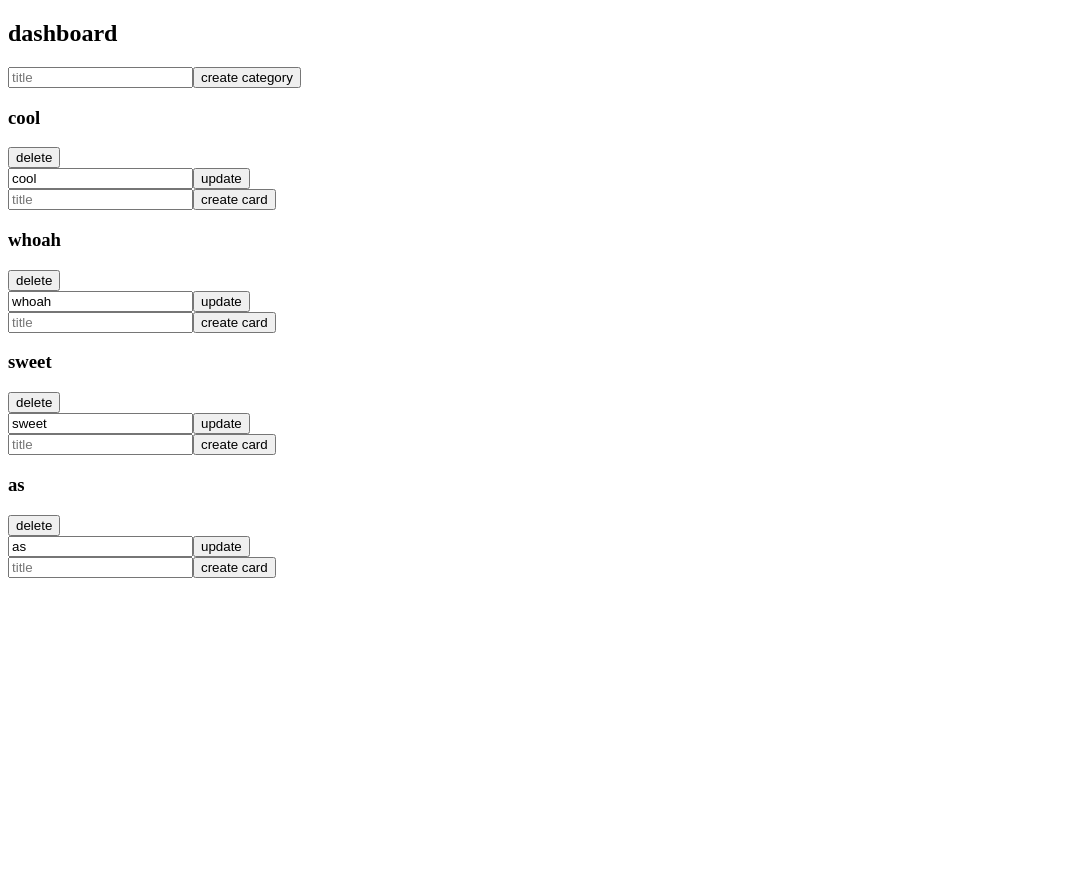
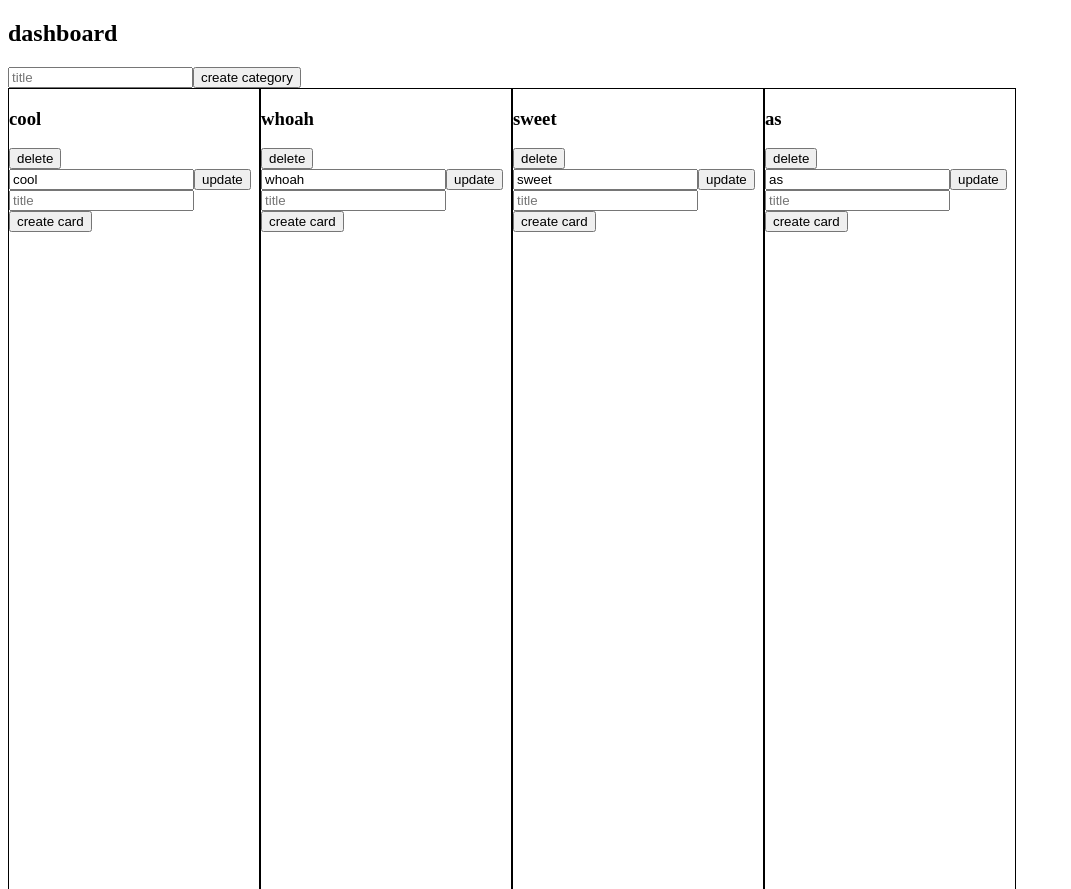
Before and after one commit to npisciotti1/redux-demo-cf, a React app: page / in a window 1280 px wide. Shown: the top 889 px of the page, without its empty margins (0-1071 px from the left). Before the commit the page ends 800 px from the top, so only its background shows below. Built offline with nearby package versions, Linux system fonts and the light colour scheme.

Commit message:
added import statement in dashboard-container

```diff
--- a/src/component/dashboard-container/_dashboard-container.scss
+++ b/src/component/dashboard-container/_dashboard-container.scss
@@ -1,4 +1,6 @@
 .category-item {
+  display: inline-block;
   width: 250px;
   height: 100vh;
+  border: 1px solid black;
 }
--- a/src/component/dashboard-container/index.js
+++ b/src/component/dashboard-container/index.js
@@ -4,6 +4,8 @@ import {categoryCreate as categoryActionCreate} from '../../action/category-acti
 
 import CategoryForm from '../category-form'
 import CategoryItem from '../category-item'
+
+import './_dashboard-container.scss'
 
 
 class DashboardContainer extends React.Component {
```
